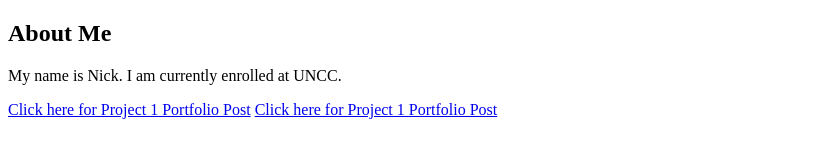
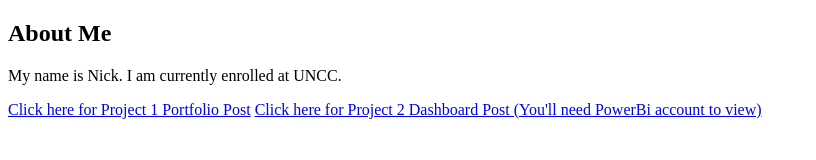
Before and after one commit to nOchsner/no, a plain HTML site: page index.html in a window 1280 px wide. Shown: the whole page, without its empty margins (0-816 px from the left). Drawn offline with Linux system fonts and the light colour scheme.

Commit message:
kinda done

```diff
--- a/index.html
+++ b/index.html
@@ -10,7 +10,7 @@
         <h2>About Me</h2>
         <p>My name is Nick. I am currently enrolled at UNCC.</p>
         <a href="./project_1/">Click here for Project 1 Portfolio Post</a>
-        <a href="./project_2/">Click here for Project 1 Portfolio Post</a>
+        <a href="./project_2/">Click here for Project 2 Dashboard Post (You'll need PowerBi account to view)</a>
     </section>
 </body>
 </html>
```
